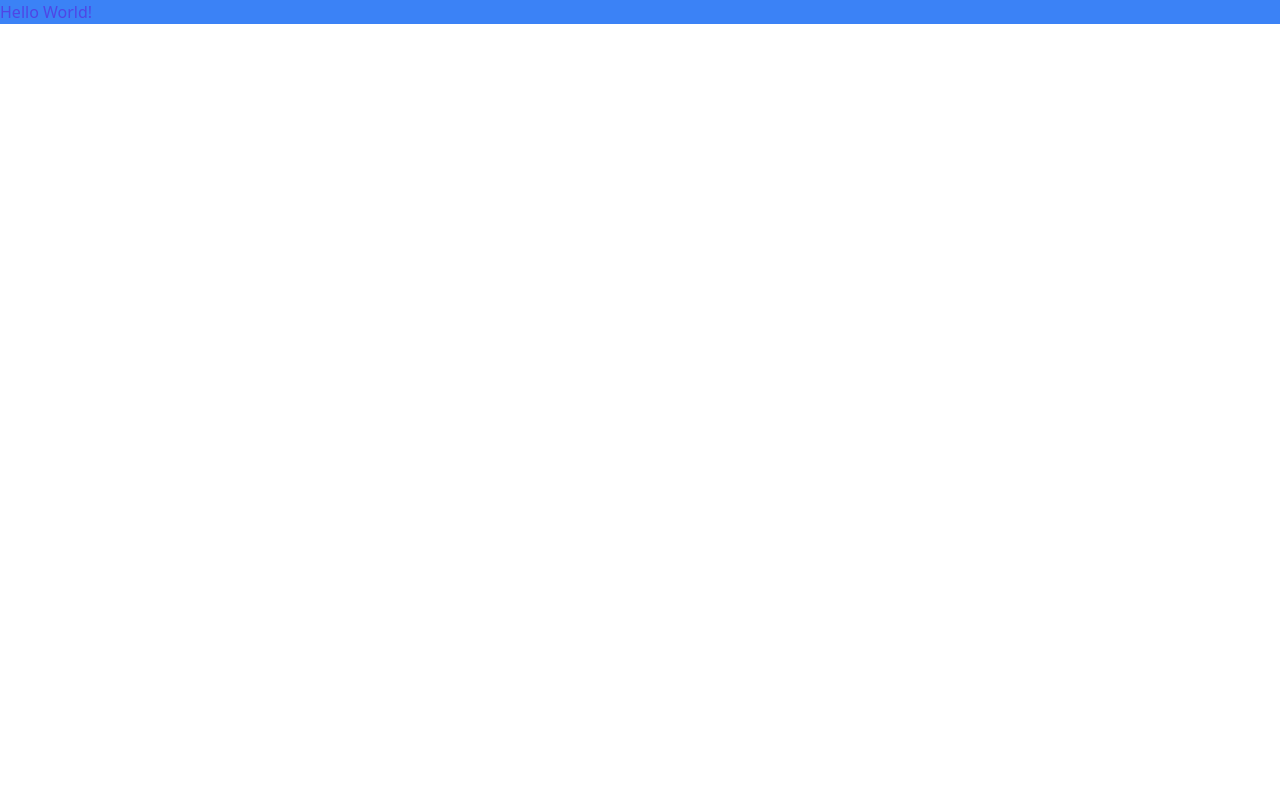
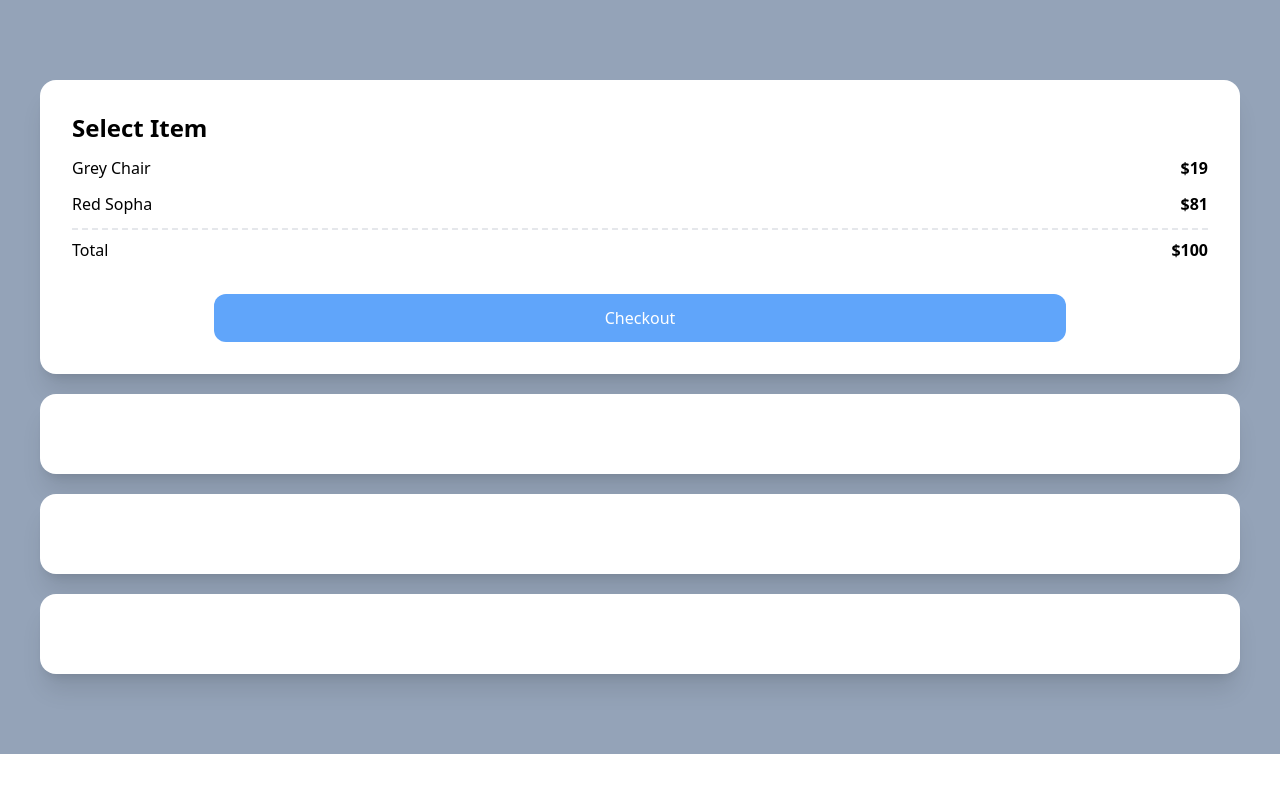
Before and after one commit to BoraParkDev/caroot-market, a Next.js app: page / in a window 1280 px wide. Shown: the top 792 px of the page. Built offline with nearby package versions, Linux system fonts and the light colour scheme.

Commit message:
#feat: tailwind practice-(1)

```diff
--- a/pages/index.tsx
+++ b/pages/index.tsx
@@ -2,8 +2,28 @@ import type { NextPage } from "next";
 
 const Home: NextPage = () => {
   return (
-    <div className="bg-blue-500">
-      <h1 className="text-indigo-600">Hello World!</h1>
+    <div className="bg-slate-400 py-20 px-10 grid gap-5">
+      <div className="bg-white p-8 rounded-2xl shadow-xl">
+        <span className="font-semibold text-2xl">Select Item</span>
+        <div className="flex justify-between my-3">
+          <span className="text-grey-500">Grey Chair</span>
+          <span className="font-semibold">$19</span>
+        </div>
+        <div className="flex justify-between my-3">
+          <span className="text-grey-500">Red Sopha</span>
+          <span className="font-semibold">$81</span>
+        </div>
+        <div className="flex justify-between mt-2 pt-2 border-t-2 border-dashed">
+          <span>Total</span>
+          <span className="font-semibold">$100</span>
+        </div>
+        <div className="mt-8 bg-blue-400 text-white p-3 text-center rounded-xl w-3/4 mx-auto">
+          Checkout
+        </div>
+      </div>
+      <div className="bg-white p-10 rounded-2xl shadow-xl"></div>
+      <div className="bg-white p-10 rounded-2xl shadow-xl"></div>
+      <div className="bg-white p-10 rounded-2xl shadow-xl"></div>
     </div>
   );
 };
```
